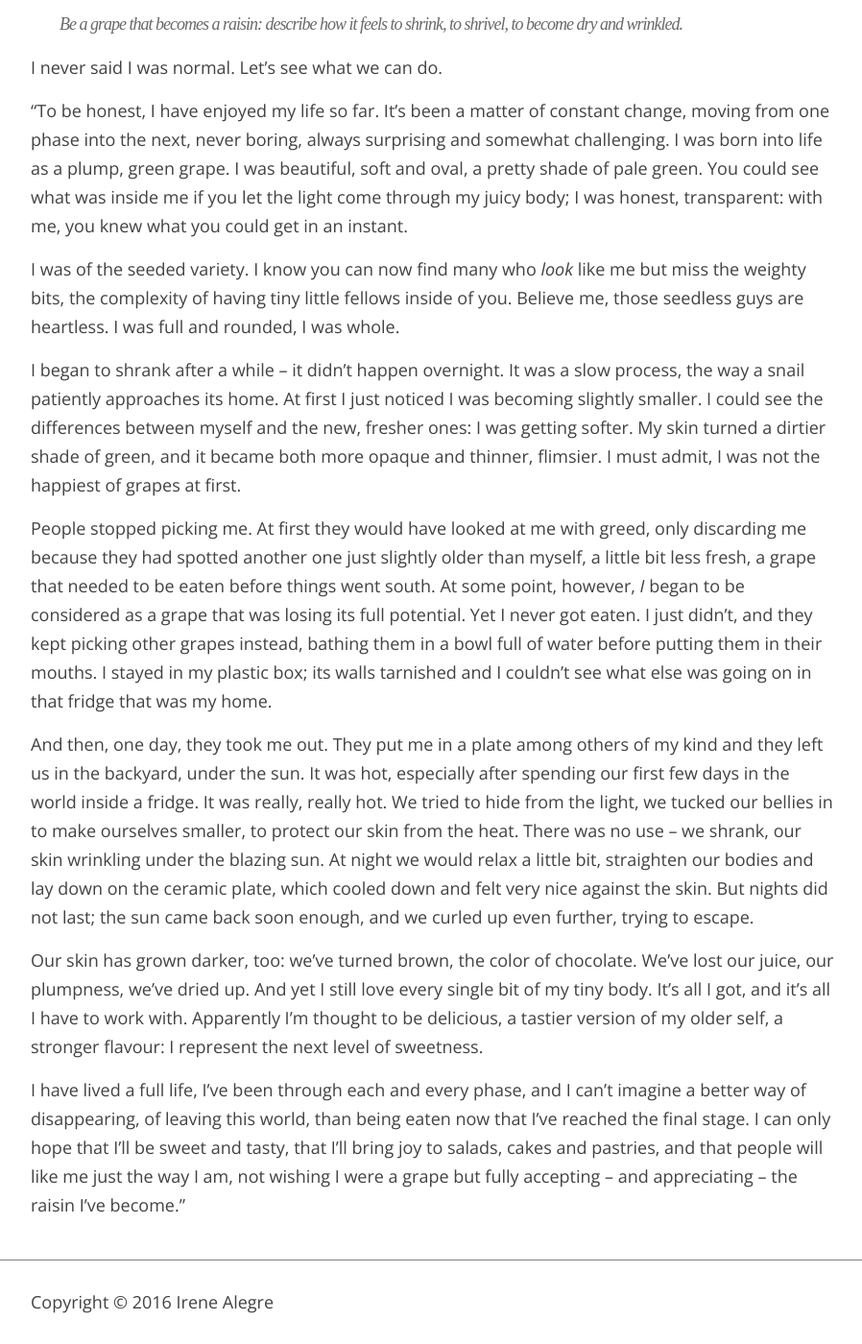
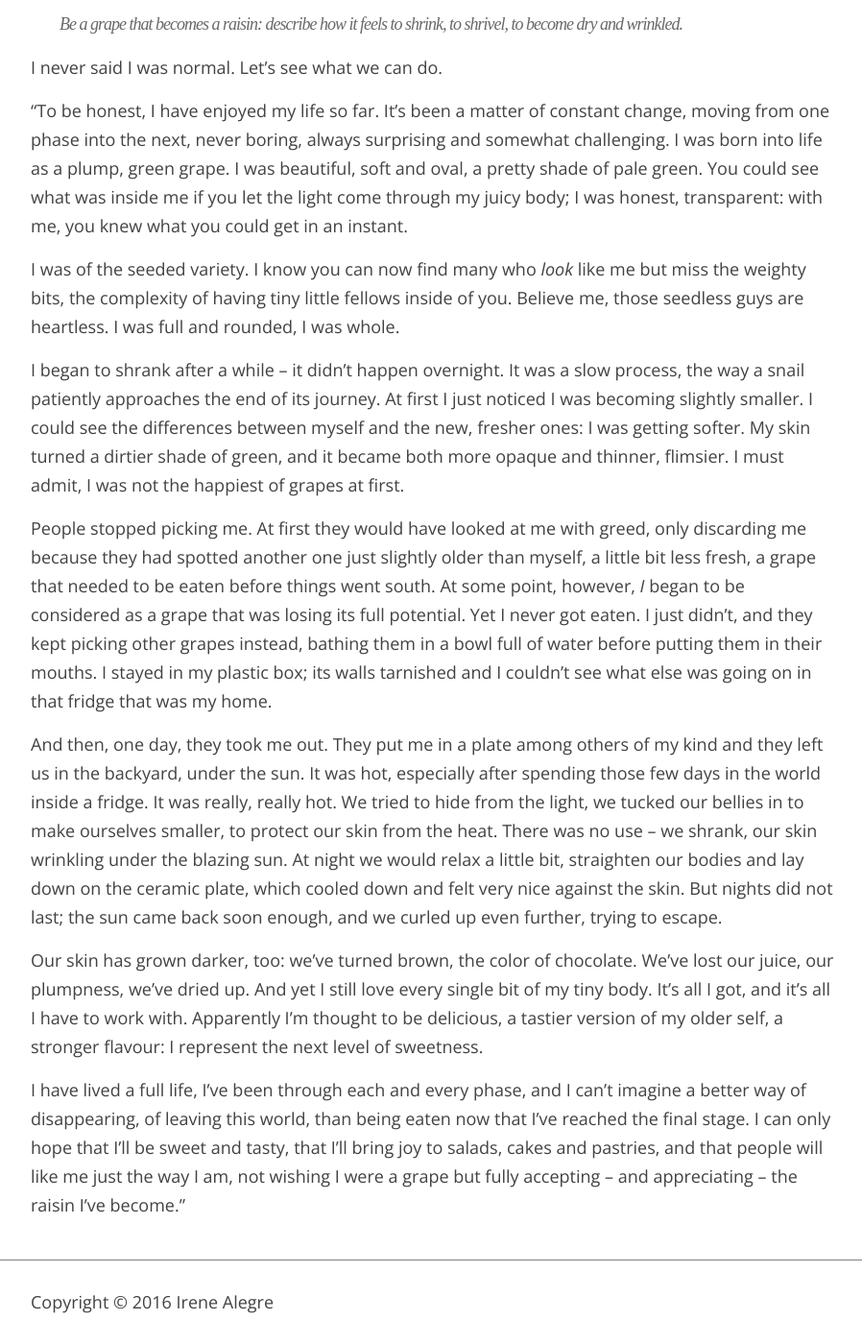
Before and after one commit to irenealgi/readbelow, a Jekyll site: the page built from _posts/2017-06-04-writing-prompt-the-life-of-a-grape.md, in a window 1280 px wide and 1400 px high, scrolled down 680 px. Shown: the whole window at 96% size, without its empty margins (188-1086 px from the left). Built offline with Jekyll 4.4.1, drawn with Linux system fonts in a browser that asks for light colours; our own code applies the rules of GitHub Pages for plain Markdown files.

Commit message:
Update from Forestry.io - 2017-06-04-writing-prompt-the-life-of-a-grape.md

```diff
--- a/_posts/2017-06-04-writing-prompt-the-life-of-a-grape.md
+++ b/_posts/2017-06-04-writing-prompt-the-life-of-a-grape.md
@@ -21,11 +21,11 @@
 
 I was of the seeded variety. I know you can now find many who *look* like me but miss the weighty bits, the complexity of having tiny little fellows inside of you. Believe me, those seedless guys are heartless. I was full and rounded, I was whole.
 
-I began to shrank after a while – it didn't happen overnight. It was a slow process, the way a snail patiently approaches its home. At first I just noticed I was becoming slightly smaller. I could see the differences between myself and the new, fresher ones: I was getting softer. My skin turned a dirtier shade of green, and it became both more opaque and thinner, flimsier. I must admit, I was not the happiest of grapes at first.
+I began to shrank after a while – it didn't happen overnight. It was a slow process, the way a snail patiently approaches the end of its journey. At first I just noticed I was becoming slightly smaller. I could see the differences between myself and the new, fresher ones: I was getting softer. My skin turned a dirtier shade of green, and it became both more opaque and thinner, flimsier. I must admit, I was not the happiest of grapes at first.
 
 People stopped picking me. At first they would have looked at me with greed, only discarding me because they had spotted another one just slightly older than myself, a little bit less fresh, a grape that needed to be eaten before things went south. At some point, however, *I* began to be considered as a grape that was losing its full potential. Yet I never got eaten. I just didn't, and they kept picking other grapes instead, bathing them in a bowl full of water before putting them in their mouths. I stayed in my plastic box; its walls tarnished and I couldn't see what else was going on in that fridge that was my home.
 
-And then, one day, they took me out. They put me in a plate among others of my kind and they left us in the backyard, under the sun. It was hot, especially after spending our first few days in the world inside a fridge. It was really, really hot. We tried to hide from the light, we tucked our bellies in to make ourselves smaller, to protect our skin from the heat. There was no use – we shrank, our skin wrinkling under the blazing sun. At night we would relax a little bit, straighten our bodies and lay down on the ceramic plate, which cooled down and felt very nice against the skin. But nights did not last; the sun came back soon enough, and we curled up even further, trying to escape.
+And then, one day, they took me out. They put me in a plate among others of my kind and they left us in the backyard, under the sun. It was hot, especially after spending those few days in the world inside a fridge. It was really, really hot. We tried to hide from the light, we tucked our bellies in to make ourselves smaller, to protect our skin from the heat. There was no use – we shrank, our skin wrinkling under the blazing sun. At night we would relax a little bit, straighten our bodies and lay down on the ceramic plate, which cooled down and felt very nice against the skin. But nights did not last; the sun came back soon enough, and we curled up even further, trying to escape.
 
 Our skin has grown darker, too: we've turned brown, the color of chocolate. We've lost our juice, our plumpness, we've dried up. And yet I still love every single bit of my tiny body. It's all I got, and it's all I have to work with. Apparently I'm thought to be delicious, a tastier version of my older self, a stronger flavour: I represent the next level of sweetness.
 
```
